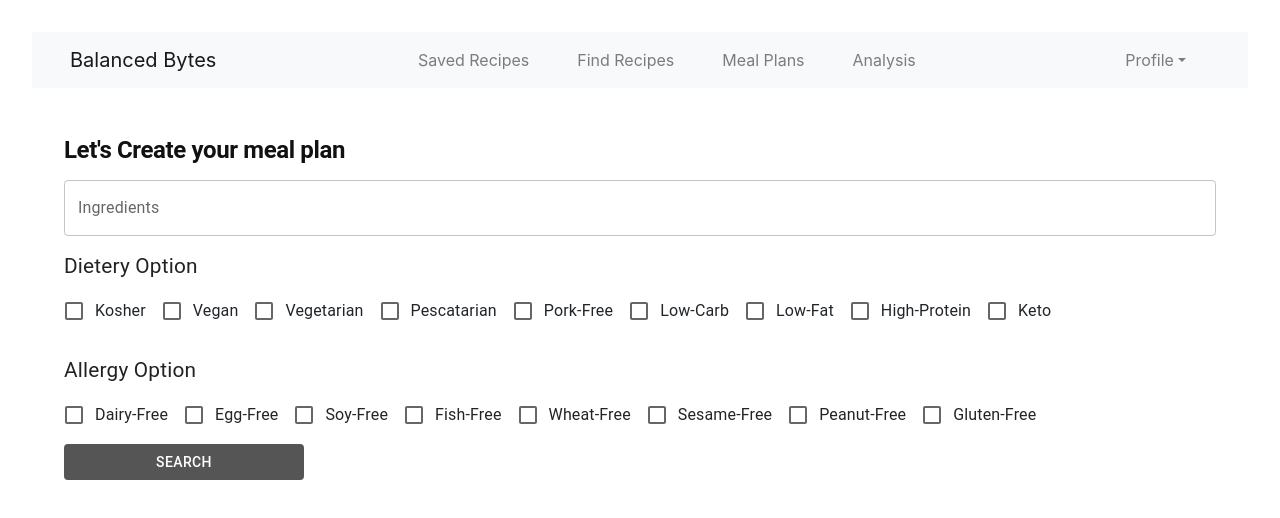
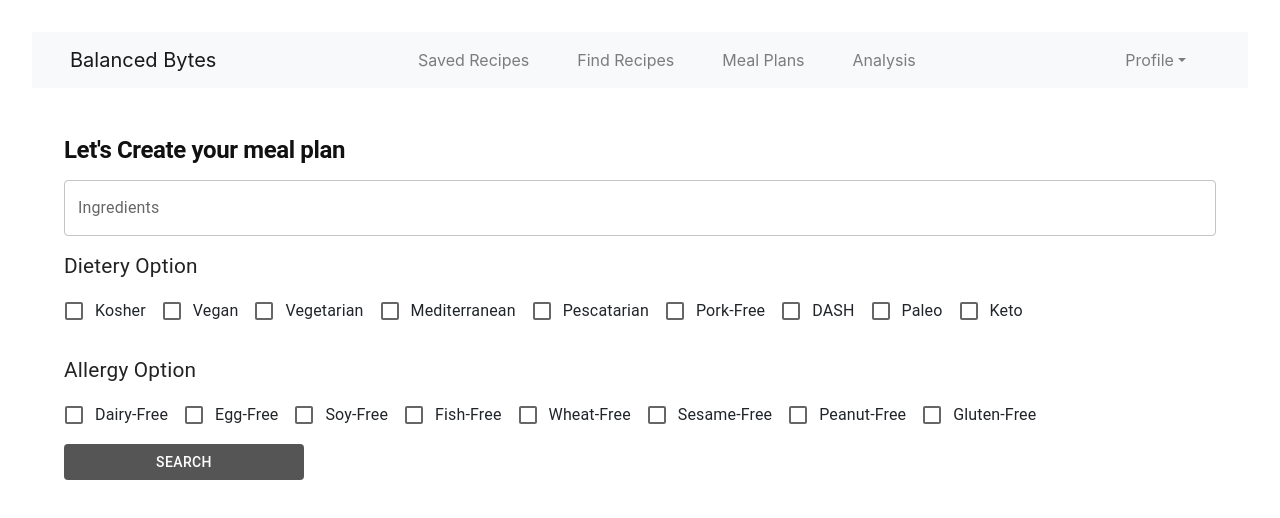
Before and after one commit to ALLHUBS-Jan-2024-Liftoff/Byte-Bandits, a React (Vite) app in the folder bandits-ui/: page /search in a window 1280 px wide. Shown: the top 518 px of the page. Built offline with nearby package versions, Linux system fonts and the light colour scheme.

Commit message:
Fixed the error on search function

```diff
--- a/bandits-ui/src/components/Search/RecipeTableA.jsx
+++ b/bandits-ui/src/components/Search/RecipeTableA.jsx
@@ -16,7 +16,7 @@ function RecipeTableA() {
     const [txtIngredients, setTxtIngredients] = useState('');
 
 
-    const dietsList = ['kosher', 'vegan', 'vegetarian','pescatarian','pork-free','low-Carb','low-Fat','high-Protein','keto'];
+    const dietsList = ['kosher', 'vegan', 'vegetarian','Mediterranean','pescatarian','pork-free','DASH','paleo','keto'];
     const allergiesList = ['dairy-free', 'egg-free', 'soy-free','fish-free','Wheat-free','sesame-free','peanut-free','Gluten-free'];
 
 
```
